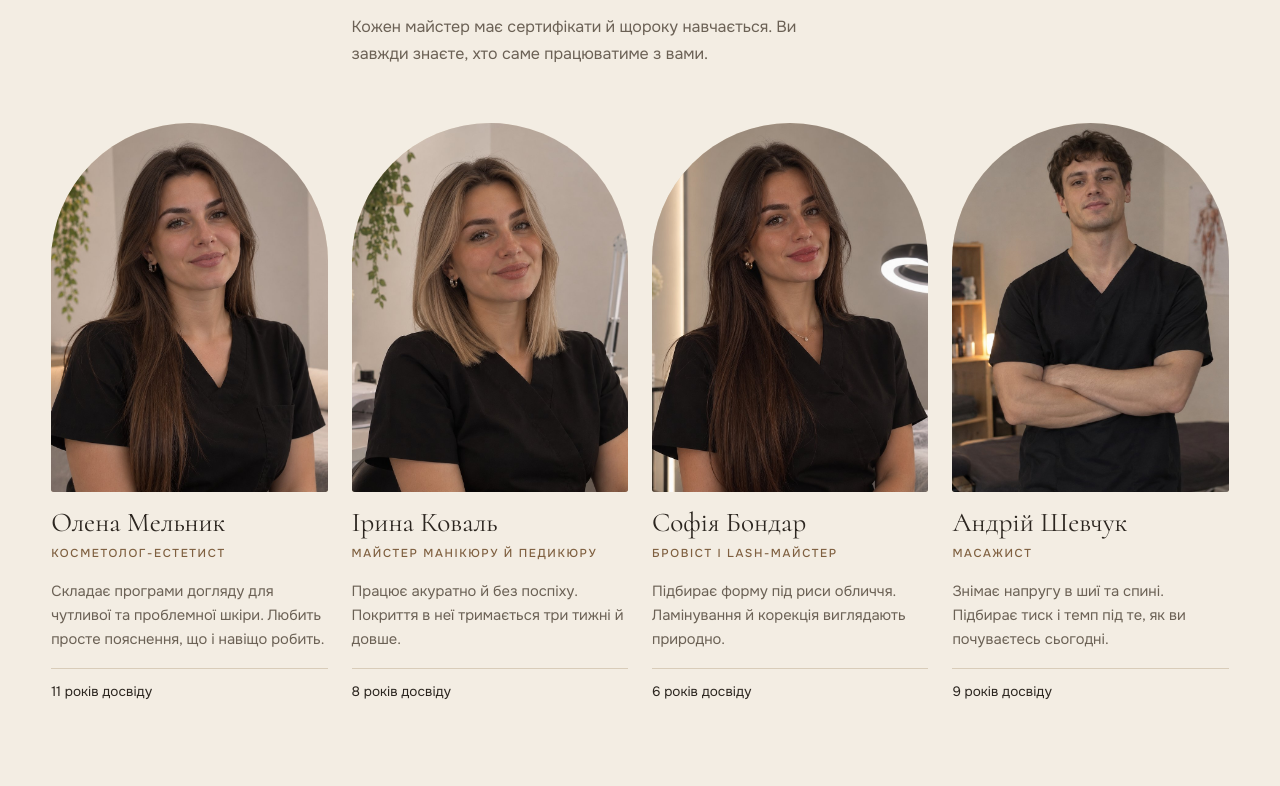
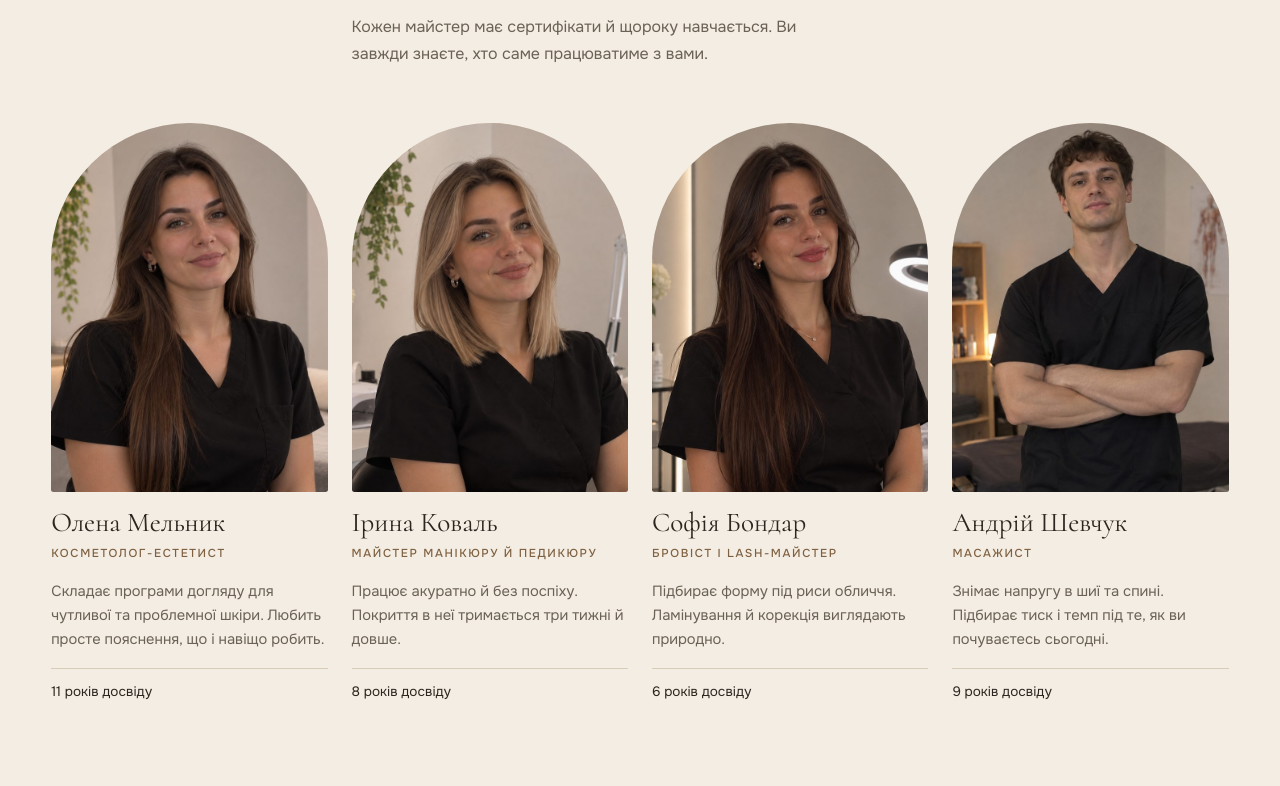
Before and after one commit to myroslava612-byte/beauty-time, a plain HTML site: page index.html in a window 1280 px wide. Shown: the part 4454-5240 px from the top of the page. Drawn offline with Linux system fonts and the light colour scheme.

Commit message:
Add files via upload

```diff
--- a/index.html
+++ b/index.html
@@ -1,10 +1,6 @@
-<!doctype html>
-<html lang="uk">
-<head>
-<meta charset="utf-8">
-<meta name="viewport" content="width=device-width, initial-scale=1, viewport-fit=cover">
-<meta name="description" content="Beauty Time: салон краси в Києві. Догляд за обличчям, нігті, брови та вії, масаж, макіяж.">
+<!doctype html><html><head><meta charset=utf8><meta name=viewport content="width=device-width,initial-scale=1,viewport-fit=cover"><style>:root{color-scheme:light;box-sizing:border-box;padding-top:env(safe-area-inset-top,0px);padding-bottom:env(safe-area-inset-bottom,0px)}html{scroll-padding-top:env(safe-area-inset-top,0px)}body{margin:0;padding:0;font:14px -apple-system,BlinkMacSystemFont,sans-serif;background:#fff;color:#000}img{max-width:100%}[hidden]:not([hidden=until-found i]){display:none!important}</style></head><body>
 <title>Beauty Time</title>
+<meta name="claude:viewport-fit-sides" content="cover">
 <link rel="stylesheet" href="https://fonts.googleapis.com/css2?family=Cormorant:ital,wght@0,300;0,400;0,500;1,300;1,400&family=Onest:wght@300;400;500&display=swap">
 <style>
 /* Layout: один суцільний сайт на 12-колонковій сітці. Секції йдуть одна за одною без проміжків між ними.
@@ -514,8 +510,6 @@ form { display: grid; gap: 18px; }
   *, *::before, *::after { transition: none !important; animation: none !important; }
 }
 </style>
-</head>
-<body>
 
 <div class="util">
   <div class="wrap">
@@ -652,25 +646,25 @@ form { display: grid; gap: 18px; }
       </div>
       <div class="masters">
         <article class="master">
-          <div class="ph arch"><img src="master-1.jpg" alt="Олена Мельник, косметолог-естетист, у кабінеті салону" width="900" height="1200" loading="lazy"></div>
+          <div class="ph arch"><img src="master-olena.jpg" alt="Олена Мельник, косметолог-естетист, у кабінеті догляду" loading="lazy" style="object-position:56% 30%"></div>
           <div><h3>Олена Мельник</h3><p class="role">Косметолог-естетист</p></div>
           <p>Складає програми догляду для чутливої та проблемної шкіри. Любить просте пояснення, що і навіщо робить.</p>
           <p class="exp">11 років досвіду</p>
         </article>
         <article class="master">
-          <div class="ph arch"><img src="master-2.jpg" alt="Ірина Коваль, майстер манікюру й педикюру, у студії" width="900" height="1200" loading="lazy"></div>
+          <div class="ph arch alt"><img src="master-iryna.jpg" alt="Ірина Коваль, майстер манікюру й педикюру, за робочим столом" loading="lazy" style="object-position:55% 30%"></div>
           <div><h3>Ірина Коваль</h3><p class="role">Майстер манікюру й педикюру</p></div>
           <p>Працює акуратно й без поспіху. Покриття в неї тримається три тижні й довше.</p>
           <p class="exp">8 років досвіду</p>
         </article>
         <article class="master">
-          <div class="ph arch"><img src="master-3.jpg" alt="Софія Бондар, бровіст і lash-майстер, у кабінеті" width="900" height="1200" loading="lazy"></div>
+          <div class="ph arch"><img src="master-sofiia.jpg" alt="Софія Бондар, бровіст і lash-майстер, у кабінеті" loading="lazy" style="object-position:52% 30%"></div>
           <div><h3>Софія Бондар</h3><p class="role">Бровіст і lash-майстер</p></div>
           <p>Підбирає форму під риси обличчя. Ламінування й корекція виглядають природно.</p>
           <p class="exp">6 років досвіду</p>
         </article>
         <article class="master">
-          <div class="ph arch"><img src="master-4.jpg" alt="Андрій Шевчук, масажист, у масажному кабінеті" width="900" height="1200" loading="lazy"></div>
+          <div class="ph arch alt"><img src="master-andrii.jpg" alt="Андрій Шевчук, майстер масажу, у кабінеті" loading="lazy" style="object-position:48% 28%"></div>
           <div><h3>Андрій Шевчук</h3><p class="role">Масажист</p></div>
           <p>Знімає напругу в шиї та спині. Підбирає тиск і темп під те, як ви почуваєтесь сьогодні.</p>
           <p class="exp">9 років досвіду</p>
@@ -731,7 +725,7 @@ form { display: grid; gap: 18px; }
       </div>
       <div class="stories">
         <article class="story">
-          <div class="ph arch" role="img" aria-label="Заглушка: портрет клієнтки" data-label="Фото · Анна"></div>
+          <div class="ph arch"><img src="story-anna.jpg" alt="Анна: усміхнена жінка в білому светрі із закритими очима, з кремом у руках" width="728" height="1020" loading="lazy" style="object-position:50% 25%"></div>
           <div>
             <p class="who">Анна, 34 · догляд за обличчям</p>
             <h3>Шкіра після зими</h3>
@@ -740,7 +734,7 @@ form { display: grid; gap: 18px; }
           </div>
         </article>
         <article class="story">
-          <div class="ph arch alt" role="img" aria-label="Заглушка: портрет клієнтки" data-label="Фото · Катерина"></div>
+          <div class="ph arch"><img src="story-kateryna.jpg" alt="Катерина: жінка з рушником на голові наносить крем на щоку" width="624" height="996" loading="lazy" style="object-position:50% 30%"></div>
           <div>
             <p class="who">Катерина, 28 · підготовка до весілля</p>
             <h3>Три послуги за один день</h3>
@@ -1171,5 +1165,4 @@ form { display: grid; gap: 18px; }
 })();
 </script>
 
-</body>
-</html>
+</body></html>
```
Also changed, not shown: master-andrii.jpg (added), master-iryna.jpg (added), master-olena.jpg (added), master-sofiia.jpg (added).
